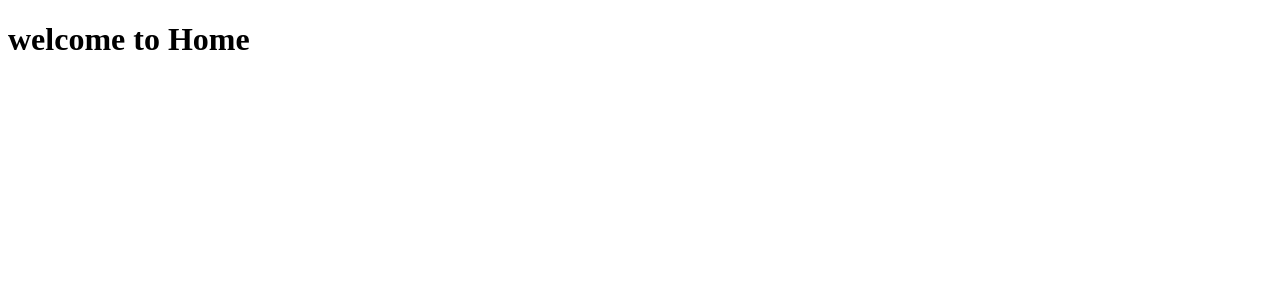
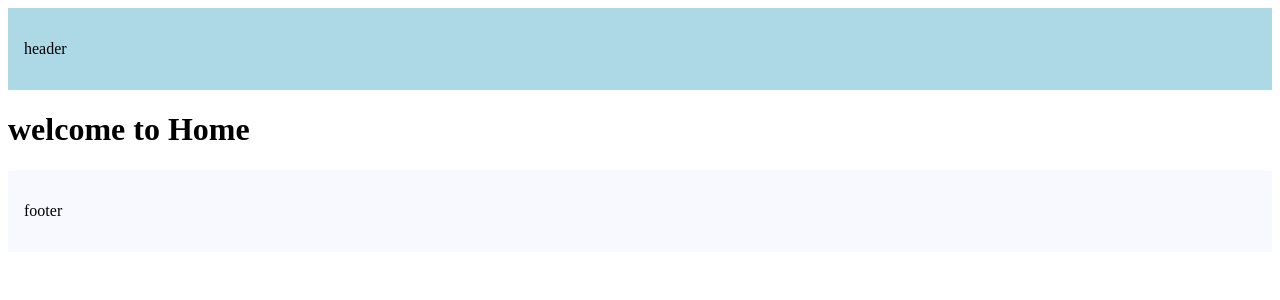
Before and after one commit to yared2124/next.js-Tutorials, a Next.js app: page / in a window 1280 px wide. Shown: the top 300 px of the page. Built offline with nearby package versions, Linux system fonts and the light colour scheme.

Commit message:
file inserted footer and header

```diff
--- a/src/app/layout.tsx
+++ b/src/app/layout.tsx
@@ -5,7 +5,22 @@
 }) {
   return (
     <html lang="en">
-      <body>{children}</body>
+      <body>
+        <header
+          style={{
+            backgroundColor: "lightblue",
+            padding: "1rem",
+          }}>
+            <p>header</p>
+        </header>
+        {children}
+        <footer style={{
+          backgroundColor: "ghostwhite",
+          padding:"1rem"
+        }}>
+          <p>footer</p>
+        </footer>
+        </body>
     </html>
   );
 }
```
